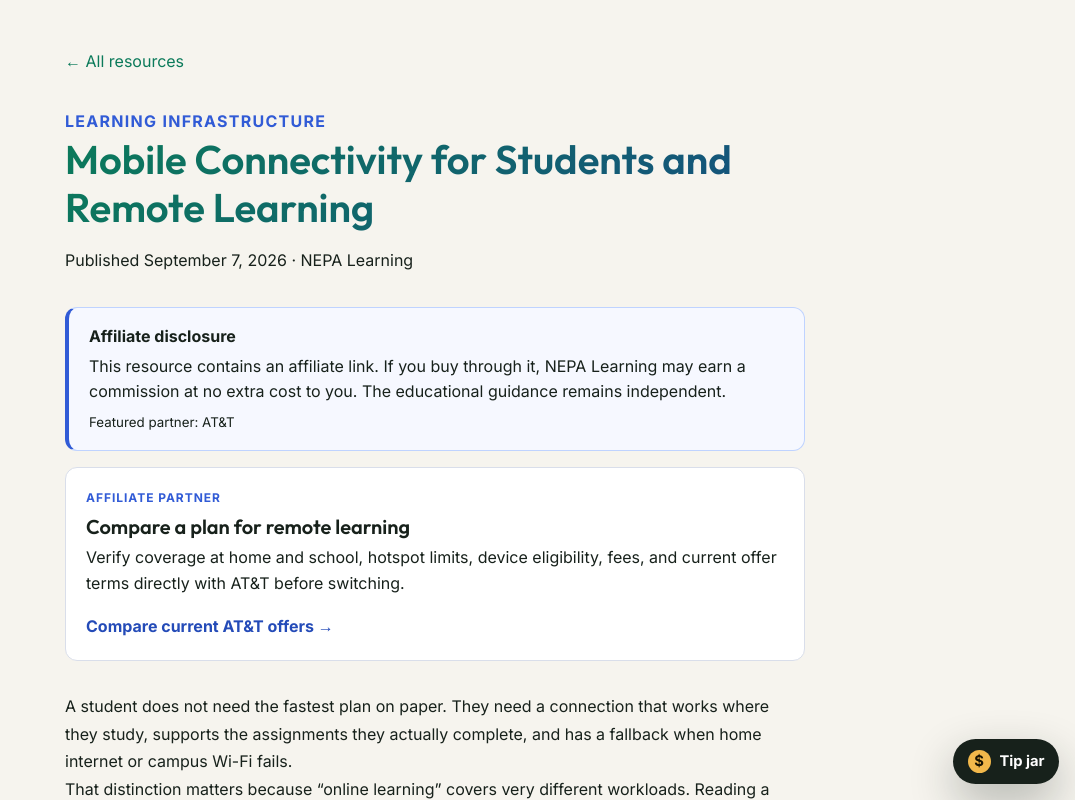
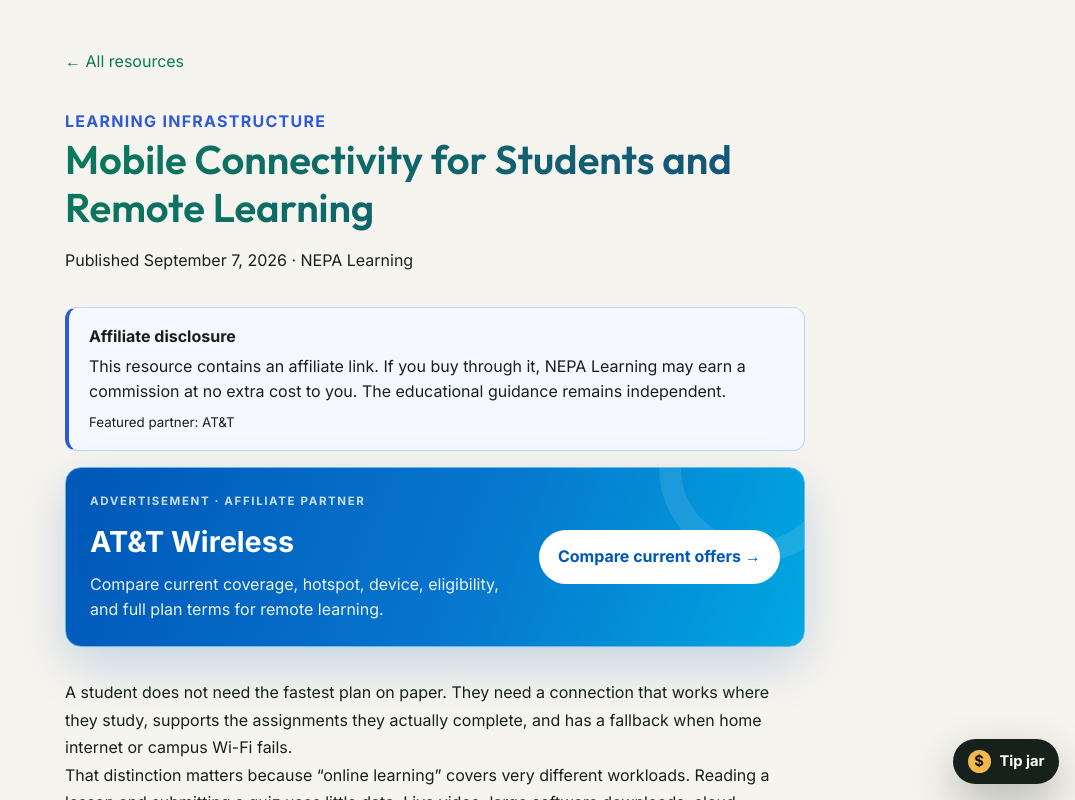
Before and after one commit to bkennedyshit/learning-platform, a Next.js app in the folder apps/content-site/: page /resources/mobile-connectivity-for-students-and-remote-learning in a window 1280 px wide. Shown: the top 800 px of the page, without its empty margins (205-1280 px from the left). Built offline with nearby package versions, Linux system fonts and the light colour scheme.

Commit message:
Add student connectivity affiliate banner

```diff
--- a/apps/content-site/src/components/AffiliateOffer.tsx
+++ b/apps/content-site/src/components/AffiliateOffer.tsx
@@ -2,11 +2,16 @@
 
 export function AffiliateOffer() {
   return (
-    <aside aria-label="AT&T affiliate partner" style={{ margin: "0 0 2rem", padding: "1.25rem", border: "1px solid #d9deea", borderRadius: 12, background: "#fff" }}>
-      <div style={{ color: "#315bd6", fontSize: ".75rem", fontWeight: 800, letterSpacing: ".08em", textTransform: "uppercase" }}>Affiliate partner</div>
-      <h2 style={{ margin: ".4rem 0", fontSize: "1.25rem" }}>Compare a plan for remote learning</h2>
-      <p style={{ margin: "0 0 1rem", lineHeight: 1.6 }}>Verify coverage at home and school, hotspot limits, device eligibility, fees, and current offer terms directly with AT&T before switching.</p>
-      <a href={ATT_URL} target="_blank" rel="sponsored nofollow noopener noreferrer" style={{ color: "#244bb8", fontWeight: 700 }}>Compare current AT&T offers →</a>
+    <aside aria-label="AT&T advertisement" style={{ position: "relative", overflow: "hidden", margin: "0 0 2rem", padding: "1.5rem", border: "1px solid #60bde8", borderRadius: 16, background: "linear-gradient(110deg,#0057b8,#0676ce 55%,#00a8e0)", color: "#fff", boxShadow: "0 18px 50px rgba(0,87,184,.2)" }}>
+      <div aria-hidden="true" style={{ position: "absolute", width: 190, height: 190, right: -45, top: -95, border: "22px solid rgba(255,255,255,.1)", borderRadius: "50%" }} />
+      <div style={{ position: "relative", display: "flex", alignItems: "center", justifyContent: "space-between", gap: "1.5rem", flexWrap: "wrap" }}>
+        <div style={{ flex: "1 1 360px" }}>
+          <div style={{ color: "rgba(255,255,255,.78)", fontSize: ".72rem", fontWeight: 800, letterSpacing: ".14em", textTransform: "uppercase" }}>Advertisement · Affiliate partner</div>
+          <div style={{ marginTop: ".35rem", fontSize: "1.8rem", fontWeight: 900 }}>AT&amp;T Wireless</div>
+          <p style={{ margin: ".35rem 0 0", lineHeight: 1.55, color: "rgba(255,255,255,.92)" }}>Compare current coverage, hotspot, device, eligibility, and full plan terms for remote learning.</p>
+        </div>
+        <a href={ATT_URL} target="_blank" rel="sponsored nofollow noopener noreferrer" style={{ display: "inline-block", padding: ".8rem 1.2rem", borderRadius: 999, background: "#fff", color: "#0057b8", fontWeight: 800, textDecoration: "none" }}>Compare current offers →</a>
+      </div>
     </aside>
   );
 }
```
